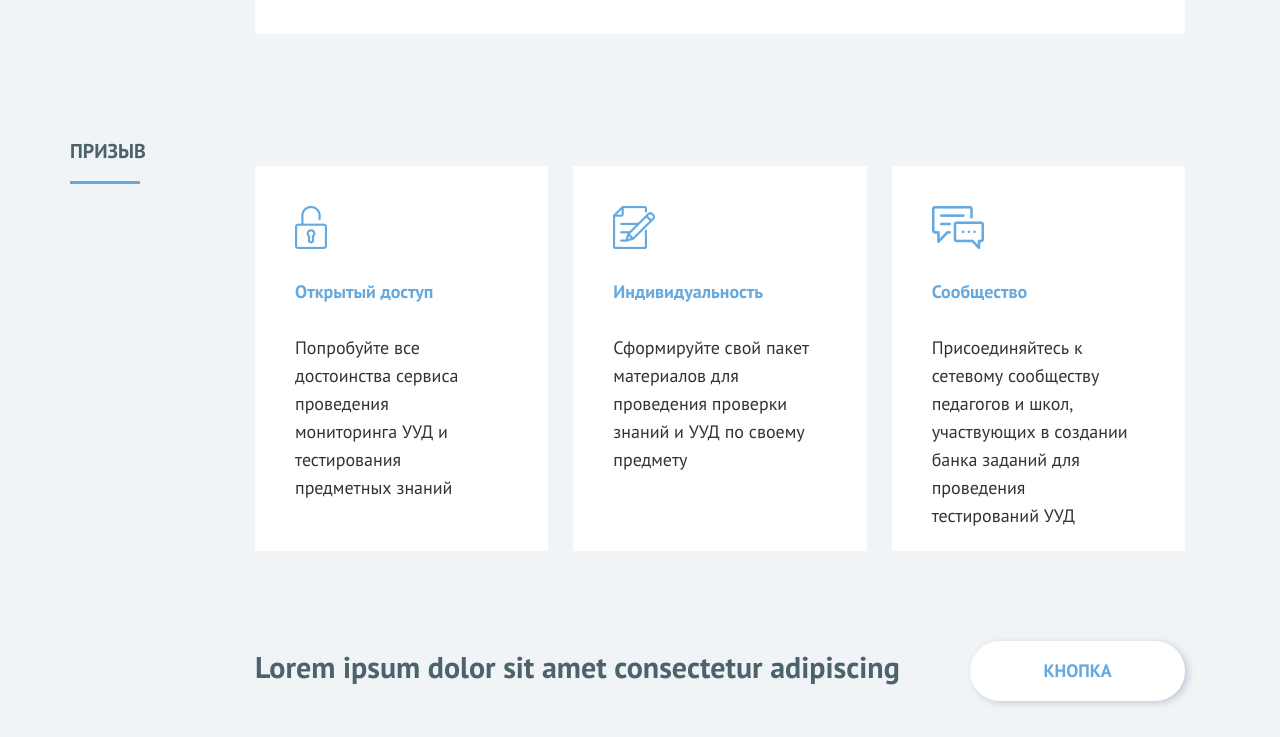
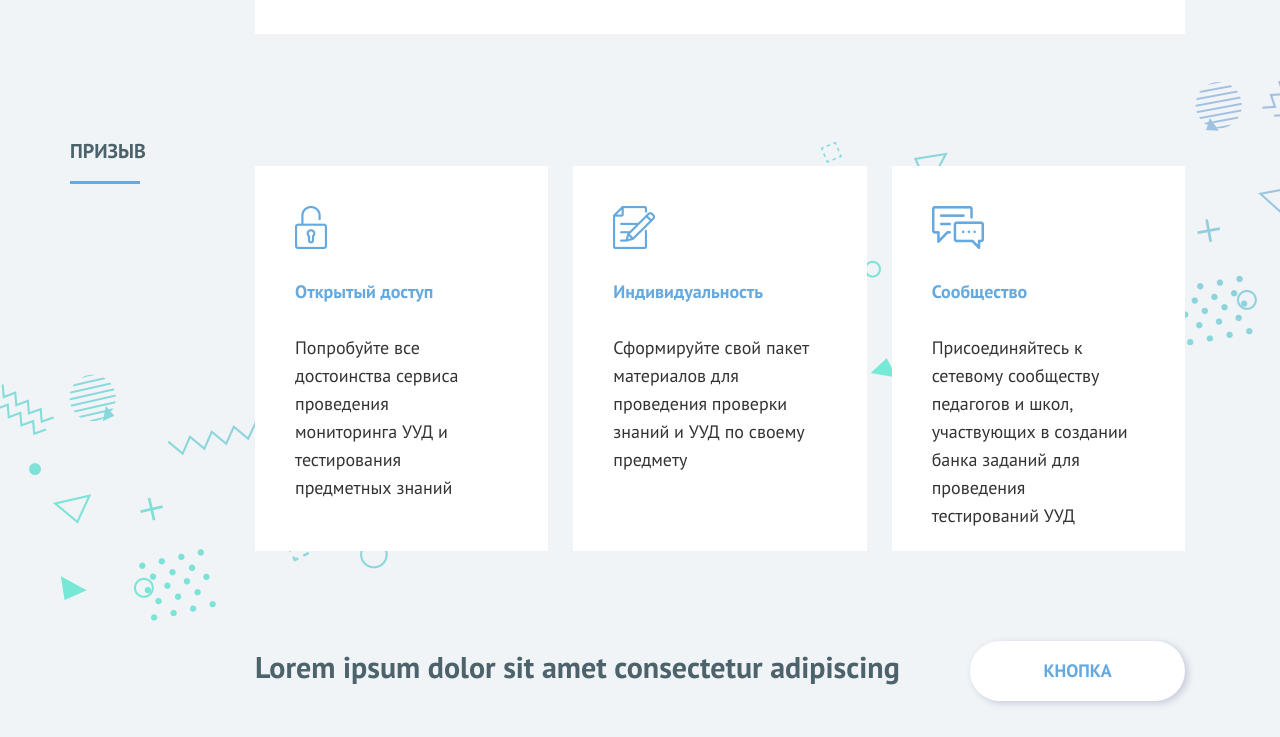
Before and after one commit to olroma/Layout6, a website: page index.html in a window 1280 px wide. Shown: the part 1583-2320 px from the top of the page. Drawn offline with Linux system fonts and the light colour scheme; files whose address does not match are found by name.

Commit message:
Добавлены shape элементы на страницу

```diff
--- a/PControl/block/appeal.css
+++ b/PControl/block/appeal.css
@@ -1,5 +1,22 @@
 .appeal {
+  position: relative;
   margin-top: 455px;
+
+  &__shape {
+    &-left, &-right {
+      position: absolute;
+    }
+
+    &-left {
+      bottom: 80px;
+      left: 0;
+    }
+
+    &-right {
+      top: -80px;
+      right: 0;
+    }
+  }
 
   .container__title {
     &::after {
--- a/PControl/block/promo.css
+++ b/PControl/block/promo.css
@@ -15,6 +15,12 @@
     left: 50%;
     transform: translateX(-50%);
     padding: 0;
+  }
+
+  &__shape {
+    position: absolute;
+    right: -35px;
+    z-index: -1;
   }
 }
 
--- a/css/PControl.css
+++ b/css/PControl.css
@@ -80,8 +80,20 @@ ul {
   opacity: 0.3;
 }
 .appeal {
+  position: relative;
   margin-top: 455px;
 }
+.appeal__shape-left, .appeal__shape-right {
+      position: absolute;
+    }
+.appeal__shape-left {
+      bottom: 80px;
+      left: 0;
+    }
+.appeal__shape-right {
+      top: -80px;
+      right: 0;
+    }
 .appeal .container__title::after {
   background: #65a9df;
 }
@@ -701,6 +713,11 @@ ul {
             transform: translateX(-50%);
     padding: 0;
   }
+.place__shape {
+    position: absolute;
+    right: -35px;
+    z-index: -1;
+  }
 .promo {
   height: 435px;
   background: url('../img/promo.png');
--- a/index.html
+++ b/index.html
@@ -68,6 +68,8 @@
               <span class="info__description">consectetur adipisicing elit</span>
             </div>
           </div>
+
+          <img src="img/shape/place-shape.png" alt="shape" class="place__shape">
         </div>
       </div>
     </div>
@@ -146,6 +148,8 @@
   </div>
 
   <div class="container-fluid appeal">
+    <img src="img/appeal/appeal-shape-left.png" alt="" class="appeal__shape-left">
+    <img src="img/appeal/appeal-shape-right.png" alt="" class="appeal__shape-right">
     <div class="row">
       <div class="container">
         <div class="row">
```
Also changed, not shown: img/shape/place-shape.png (added).
